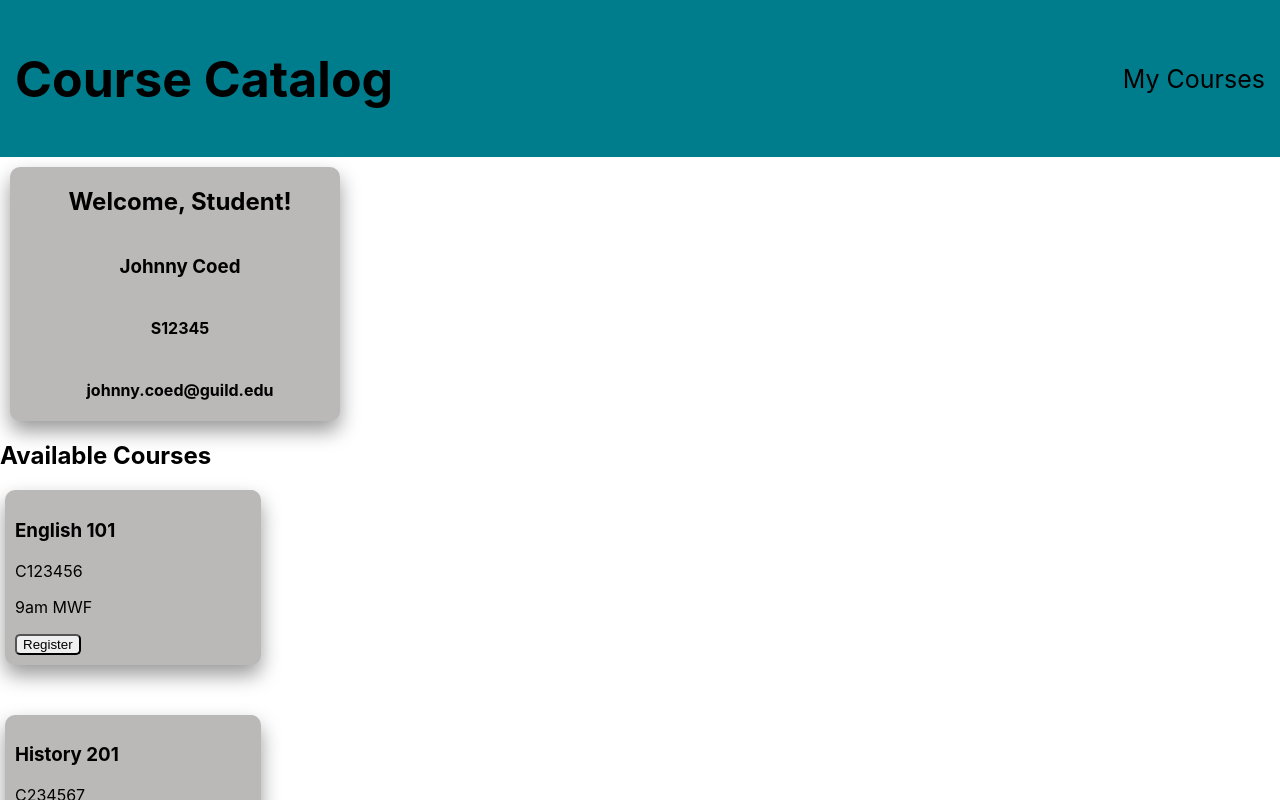
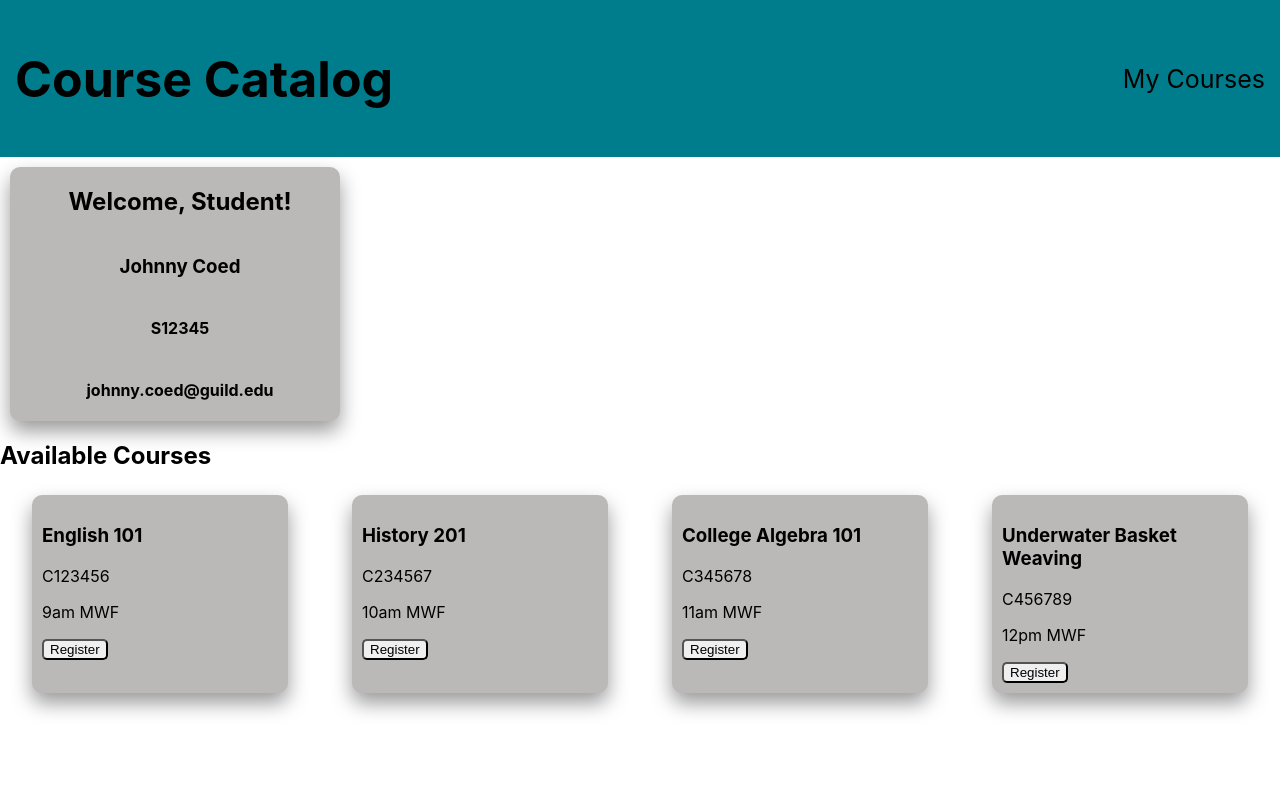
Before and after one commit to stacyp2006/coursecatalog, a React (Create React App) app: page / in a window 1280 px wide. Shown: the top 800 px of the page. Built offline with nearby package versions, Linux system fonts and the light colour scheme.

Commit message:
Add flex styling

```diff
--- a/src/Components/Catalog/Catalog.css
+++ b/src/Components/Catalog/Catalog.css
@@ -0,0 +1,4 @@
+.course-container {
+  display: flex;
+  justify-content: space-around;
+}
```
